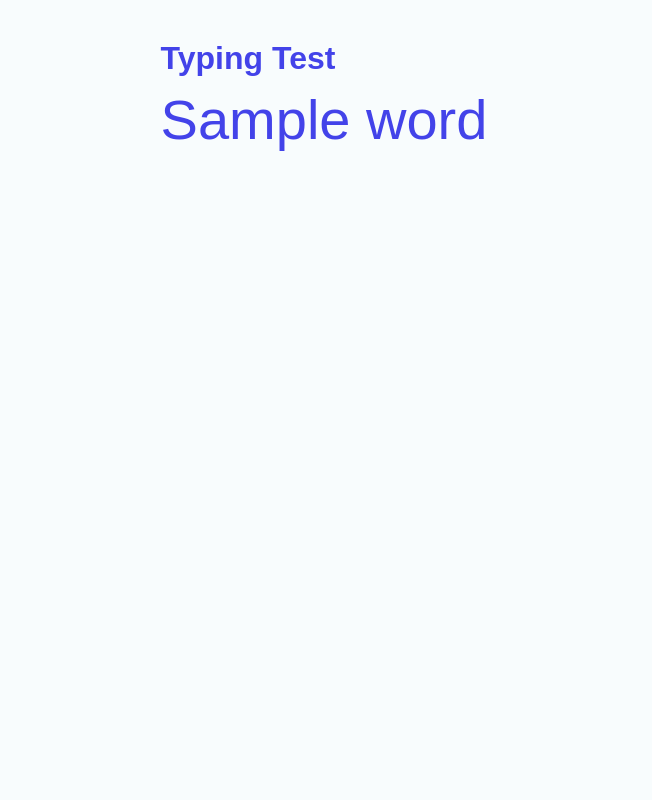
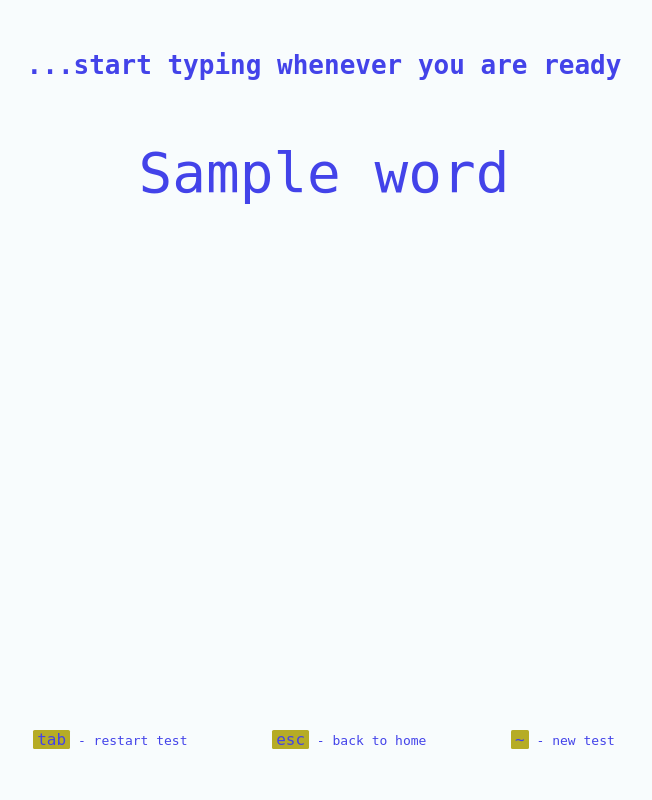
Before and after one commit to jovanovic-djo/just-type, a Django app: template typing_speed_test/app/templates/typing_speed_test/type.html in a window 1280 px wide. Shown: the whole page, without its empty margins (316-968 px from the left). Run offline with Django 5.2, Linux system fonts and the light colour scheme; the template is opened without the code that fills it: most values are stand-ins (such as "Sample title", 1, 10 or a date in 2020).

Commit message:
modify design test page

```diff
--- a/typing_speed_test/app/static/css/styles.css
+++ b/typing_speed_test/app/static/css/styles.css
@@ -9,7 +9,7 @@
     --checked-background: rgb(178, 172, 204);
     --disabled: rgb(155, 147, 39);
 
-    --font-family: 'Arial, sans-serif';
+    --font-family: monospace;
     --font-size-base: 16px;
     --font-size-large: 3vw;
     --font-size-medium: 22px;
@@ -28,7 +28,7 @@
 }
 
 body {
-    font-family: Arial, sans-serif;
+    font-family: var(--font-family);
     margin: 0;
     padding-top: 30px;
     padding-left: 10%;
@@ -339,10 +339,13 @@ input[type="radio"]:disabled + label {
 .instruction-container {
     width: 100%;
     text-align: center;
+    position: fixed;
+    bottom: 0;
+    margin-bottom: 4%;
 }
 item {
-    margin-left: 5%;
-    margin-right: 5%;
+    margin-left: 3%;
+    margin-right: 3%;
 }
 key {
     color: var(--bg-color);
@@ -362,6 +365,10 @@ key {
     border-bottom: 5px solid blue;
 }
 
+#test-title h1{
+    font-size: 2px;
+}
+
 .modal {
     display: none;
     position: fixed;
@@ -377,19 +384,28 @@ key {
 
 .modal-content {
     background-color: #1e5ca8;
-    margin: 5% auto;
+    margin: 12% auto auto auto;
+    opacity: 0.8;
     padding: 20px;
     border: 1px solid #888;
-    width: 80%;
+    width: 45%;
+    align-items: center;
+    align-self: center;
+    align-content: center;
 }
+
+#result-text p{
+    color: var(--text-color);
+}
+
 
 #typing-input {
     opacity: 0;
-    left:0; right:0; top:0; bottom:0;
 }
 
 #word-display {
     font-size: 56px;
+    margin-top: 10%;
 }
 
 #type-area {
@@ -402,4 +418,6 @@ key {
     pointer-events:none;
     cursor: no-drop;
     display: block;
+    text-align: center;
+    padding-top: 1%;
 }
--- a/typing_speed_test/app/templates/typing_speed_test/type.html
+++ b/typing_speed_test/app/templates/typing_speed_test/type.html
@@ -10,7 +10,7 @@
 </head>
 <body>
     <div class="type-area" id="type-area">
-        <h1>Typing Test</h1>
+        <h1 id="test-title">...start typing whenever you are ready</h1>
         <div id="word-display">{{ words|join:" " }}</div>
         <input autocomplete="off" type="text" id="typing-input" onblur="this.focus()" autofocus/>
 
@@ -20,6 +20,11 @@
             </div>
         </div>
     </div>
+    <div class="instruction-container">
+        <item><key>tab</key> - restart test</item>
+        <item><key>esc</key> - back to home</item>
+        <item><key>~</key> - new test</item>
+    </div>
     <script src="{% static 'js/scripts.js' %}" defer></script>
 </body>
 </html>
```
